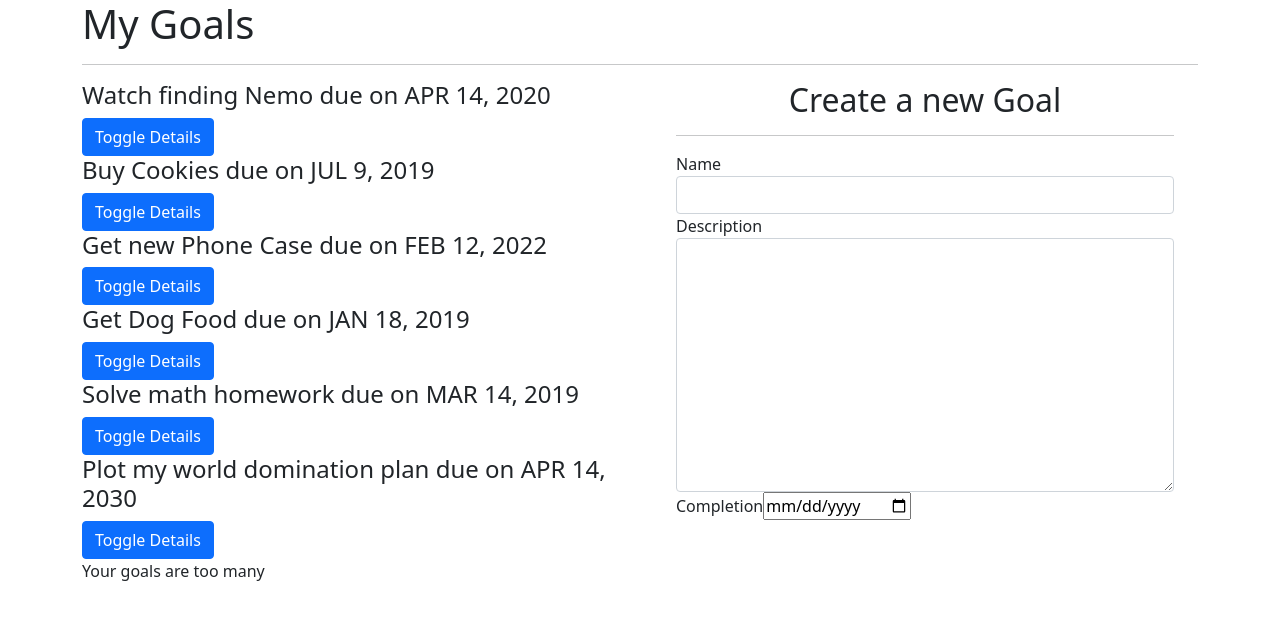
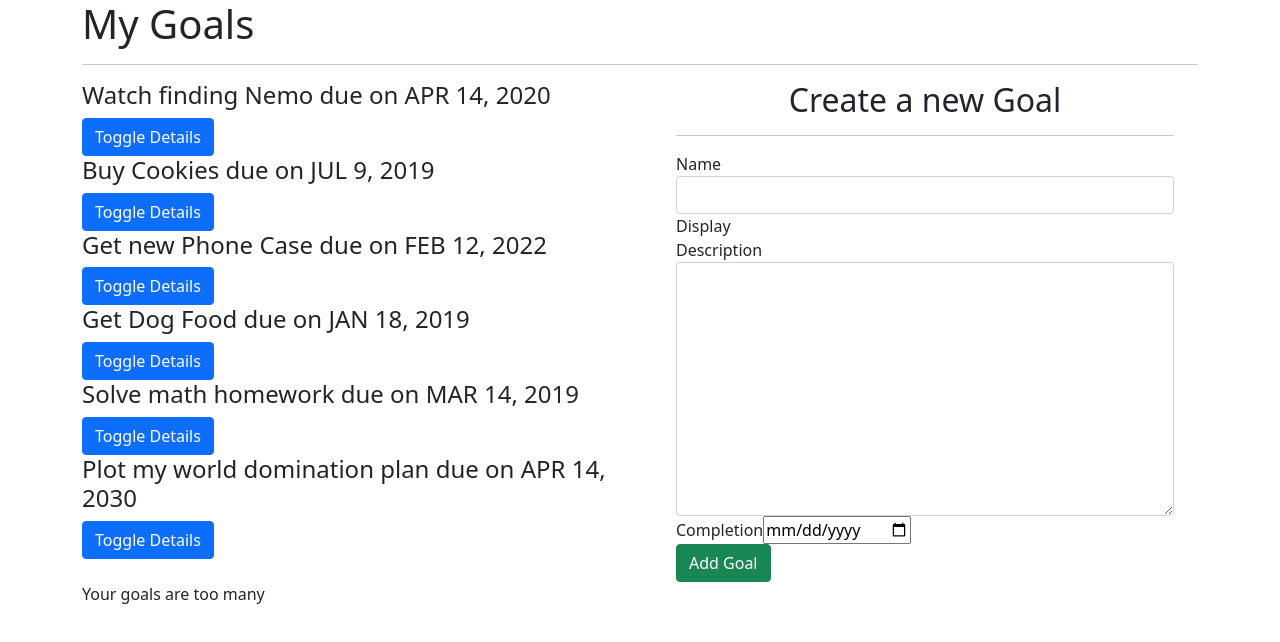
Before and after one commit to Mohraf/Goals, an Angular app: page / in a window 1280 px wide. Shown: the top 642 px of the page. Built offline with nearby package versions, Linux system fonts and the light colour scheme.

Commit message:
add goal button

```diff
--- a/src/app/goal-form/goal-form.component.html
+++ b/src/app/goal-form/goal-form.component.html
@@ -1,10 +1,12 @@
 <div class="container-fluid">
   <h2 class="text-center">Create a new Goal</h2>
   <hr>
-  <form>
+  <form #goalForm="ngForm">
     <div class="form-group">
       <label for="name">Name</label>
-      <input type="text" required class="form-control" id="name">
+      <input type="text" required class="form-control" id="name" [(ngModel)]="newGoal.name" name="name">
+
+      Display {{newGoal.name}}
     </div>
 
     <div class="form-group">
@@ -16,5 +18,7 @@
       <label for="Completion">Completion</label>
       <input type="date" id="complete" required>
     </div>
+
+    <button type="submit" class="btn btn-success">Add Goal</button>
   </form>
 </div>
--- a/src/app/goal-form/goal-form.component.ts
+++ b/src/app/goal-form/goal-form.component.ts
@@ -1,4 +1,5 @@
 import { Component, OnInit } from '@angular/core';
+import { Goal } from '../goal';
 
 @Component({
   selector: 'app-goal-form',
@@ -7,6 +8,7 @@ import { Component, OnInit } from '@angular/core';
 })
 export class GoalFormComponent implements OnInit {
 
+  newGoal = new Goal(0, "", "", new Date());
   constructor() { }
 
   ngOnInit(): void {
```
